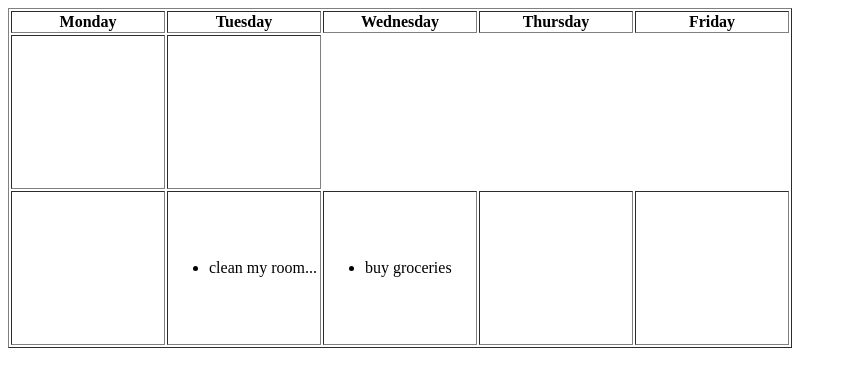
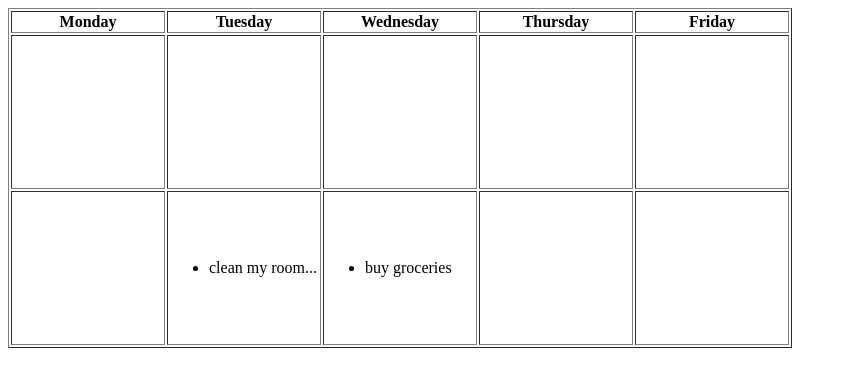
Before and after one commit to fouziiah/chores_list, a plain HTML site: page index.html in a window 1280 px wide. Shown: the whole page, without its empty margins (0-847 px from the left). Drawn offline with Linux system fonts and the light colour scheme.

Commit message:
final commit

```diff
--- a/index.html
+++ b/index.html
@@ -56,8 +56,17 @@
         trParent.appendChild(tdChildTwo);
         document.getElementById('chores').insertBefore(tdChildTwo, tasks);
 
+        var tdChildThree = document.createElement('td');
+        trParent.appendChild(tdChildThree);
+        document.getElementById('chores').insertBefore(tdChildThree, tasks)
 
+        var tdChildFour = document.createElement('td');
+        trParent.appendChild(tdChildFour);
+        document.getElementById('chores').insertBefore(tdChildFour, tasks)
 
+        var tdChildFive = document.createElement('td');
+        trParent.appendChild(tdChildFive);
+        document.getElementById('chores').insertBefore(tdChildFive, tasks)
 
 		</script>
 	</body>
```
